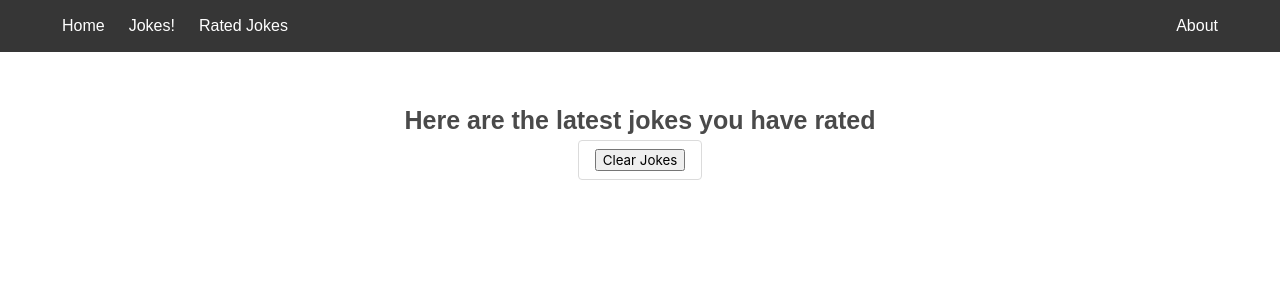
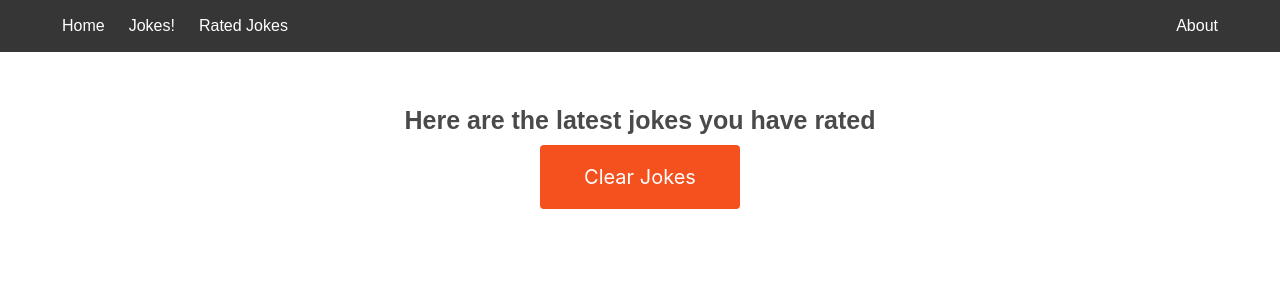
Before and after one commit to oliviafpersonal/SEI-Project-2, a React (Create React App) app: page /RatedJokes in a window 1280 px wide. Shown: the top 300 px of the page. Built offline with nearby package versions, Linux system fonts and the light colour scheme; a web font is replaced by a local one.

Commit message:
button no grey

```diff
--- a/src/components/RatedJokes.js
+++ b/src/components/RatedJokes.js
@@ -22,8 +22,8 @@ const RatedJokes = () => {
     <>
       <div className="container-rated-jokes">
         <h1>Here are the latest jokes you have rated</h1>
-        <div className='button clearJokes'>
-          <button onClick={() => clearJoke()}>Clear Jokes</button>
+        <div>
+          <button className="is-focused" onClick={() => clearJoke()}>Clear Jokes</button>
         </div>
         <br></br>
         <p>
--- a/src/styles/main.scss
+++ b/src/styles/main.scss
@@ -207,7 +207,6 @@ img {
   border-radius: 10px;
 }
 //
-
 
 
 .joke-container {
```
